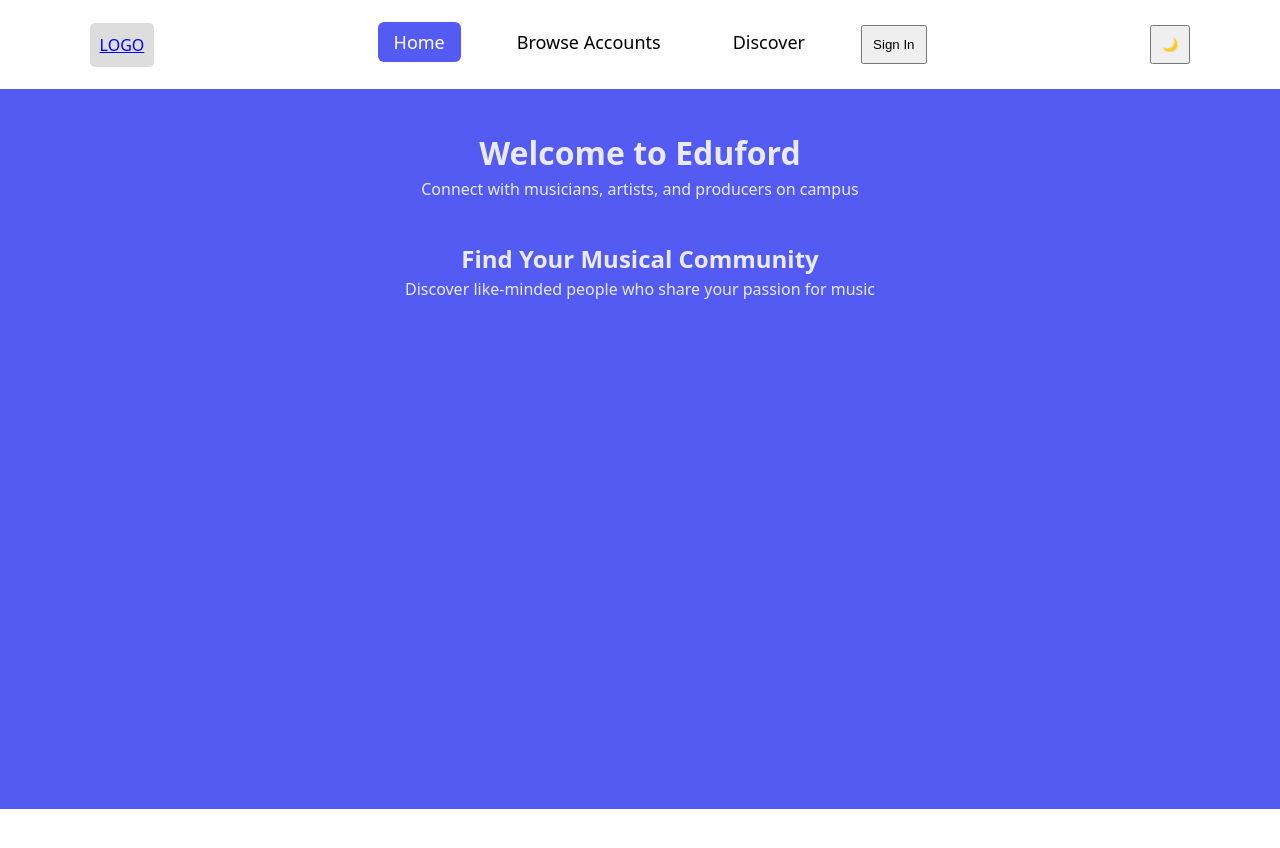
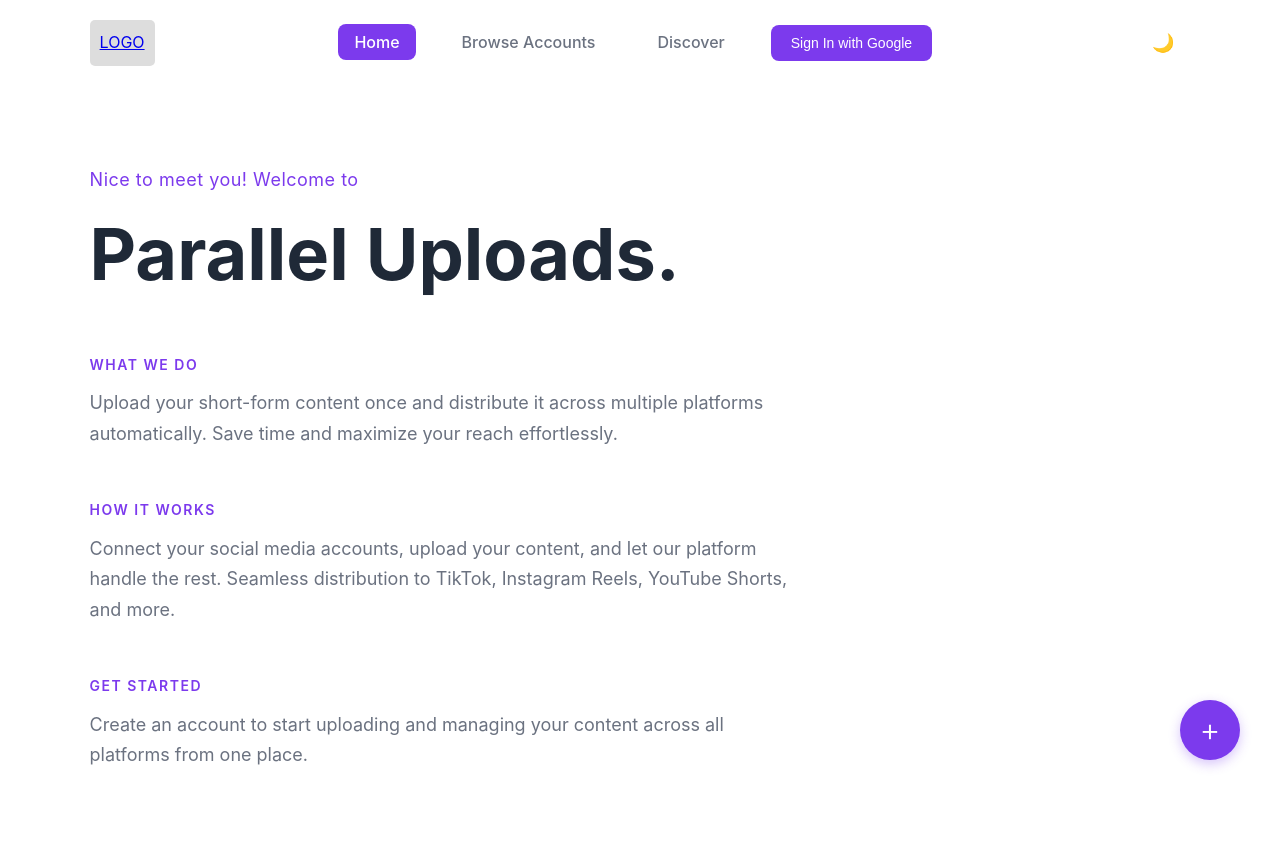
Before and after one commit to azimusmanov/disc-app, a React (Vite) app: page / in a window 1280 px wide. Shown: the top 848 px of the page. Before the commit the page ends 809 px from the top, so only its background shows below. Built offline with nearby package versions, Linux system fonts and the light colour scheme; no server answers.

Commit message:
Changed Aesthetics of website, templated a post button

```diff
--- a/src/App.css
+++ b/src/App.css
@@ -5,21 +5,122 @@
 }
 
 .main-content {
-  min-height: calc(100vh - 80px); /* Adjust based on navbar height */
+  min-height: calc(100vh - 80px);
 }
 
 .coming-soon {
-  display: flex;
-  justify-content: center;
-  align-items: center;
-  height: 50vh;
-  font-size: 1.5rem;
-  color: #666;
-  text-align: center;
+  padding: 80px 7%;
+  min-height: calc(100vh - 80px);
+  animation: fadeInUp 0.6s ease-out;
 }
 
-.dark .coming-soon {
-  color: #ccc;
+.coming-soon h3 {
+  font-size: 18px;
+  color: #7c3aed;
+  font-weight: 400;
+  margin-bottom: 20px;
+  letter-spacing: 0.5px;
+}
+
+.coming-soon h1 {
+  font-size: 72px;
+  font-weight: 700;
+  color: #1f2937;
+  line-height: 1.1;
+  margin-bottom: 20px;
+}
+
+.coming-soon p {
+  font-size: 18px;
+  color: #6b7280;
+  line-height: 1.7;
+  max-width: 700px;
+}
+
+@keyframes fadeInUp {
+  from {
+    opacity: 0;
+    transform: translateY(30px);
+  }
+  to {
+    opacity: 1;
+    transform: translateY(0);
+  }
+}
+
+.dark .coming-soon h3 {
+  color: #a78bfa;
+}
+
+.dark .coming-soon h1 {
+  color: #f9fafb;
+}
+
+.dark .coming-soon p {
+  color: #9ca3af;
+}
+
+.floating-upload-btn {
+  position: fixed;
+  bottom: 40px;
+  right: 40px;
+  width: 60px;
+  height: 60px;
+  background: #7c3aed;
+  border-radius: 50%;
+  display: flex;
+  align-items: center;
+  justify-content: center;
+  cursor: pointer;
+  transition: all 0.3s ease;
+  box-shadow: 0 4px 12px rgba(124, 58, 237, 0.3);
+  text-decoration: none;
+  overflow: hidden;
+  z-index: 1000;
+}
+
+.floating-upload-btn:hover {
+  width: 120px;
+  border-radius: 30px;
+  background: #6d28d9;
+  box-shadow: 0 6px 20px rgba(124, 58, 237, 0.4);
+}
+
+.plus-icon {
+  font-size: 32px;
+  color: white;
+  font-weight: 300;
+  transition: all 0.3s ease;
+  position: absolute;
+}
+
+.floating-upload-btn:hover .plus-icon {
+  opacity: 0;
+  transform: rotate(90deg);
+}
+
+.upload-text {
+  font-size: 16px;
+  color: white;
+  font-weight: 500;
+  opacity: 0;
+  transition: all 0.3s ease;
+  position: absolute;
+}
+
+.floating-upload-btn:hover .upload-text {
+  opacity: 1;
+}
+
+@keyframes fadeInUp {
+  from {
+    opacity: 0;
+    transform: translateY(30px);
+  }
+  to {
+    opacity: 1;
+    transform: translateY(0);
+  }
 }
 
 .logo:hover {
--- a/src/App.jsx
+++ b/src/App.jsx
@@ -16,10 +16,33 @@ function AppContent() {
         <Routes>
           <Route path="/" element={<Home />} />
           <Route path="/browse-accounts" element={<BrowseAccounts />} />
-          <Route path="/discover" element={<div className="coming-soon">Discover page coming soon...</div>} />
-          <Route path="/your-account" element={<div className="coming-soon">Your Account page coming soon...</div>} />
+          <Route path="/upload" element={
+            <div className="coming-soon">
+              <p>This page will allow you to simultaneously post videos</p>
+            </div>
+          } />
+          <Route path="/discover" element={
+            <div className="coming-soon">
+              <h3>Coming Soon</h3>
+              <h1>Discover Page.</h1>
+              <p>Find trending content and explore new creators across all platforms.</p>
+            </div>
+          } />
+          <Route path="/your-account" element={
+            <div className="coming-soon">
+              <h3>Your Dashboard</h3>
+              <h1>Manage Your Content.</h1>
+              <p>View analytics, schedule uploads, and manage your connected platforms all in one place.</p>
+            </div>
+          } />
         </Routes>
       </main>
+
+      {/* Floating upload button */}
+      <a href="/upload" className="floating-upload-btn">
+        <span className="plus-icon">+</span>
+        <span className="upload-text">Post</span>
+      </a>
     </div>
   )
 }
--- a/src/components/navbar/Navbar.css
+++ b/src/components/navbar/Navbar.css
@@ -3,9 +3,9 @@
     display: flex;
     align-items: center;
     justify-content: space-between;
-    background: #ffffff;
-    padding: 15px 7%;
-    transition: 0.5s;
+    background: transparent;
+    padding: 20px 7%;
+    transition: 0.3s;
 }
 
 .logo{
@@ -17,31 +17,65 @@ ul{
     flex: 1;
     list-style: none;
     text-align: center;
+    display: flex;
+    align-items: center;
+    justify-content: center;
 }
 
 ul li{
     display: inline-block;
-    margin: 10px 20px;
-    font-size: 18px;
+    margin: 0 15px;
+    font-size: 16px;
 }
 
 ul li a{
     text-decoration: none;
-    color: black;
+    color: #6b7280;
     padding: 8px 16px;
-    border-radius: 6px;
+    border-radius: 8px;
     transition: all 0.3s ease;
     cursor: pointer;
+    font-weight: 500;
 }
 
 ul li a:hover{
-    background: rgba(83, 91, 242, 0.1);
-    color: #535bf2;
+    background: rgba(124, 58, 237, 0.1);
+    color: #7c3aed;
 }
 
 ul li a.active{
-    background: #535bf2;
+    background: #7c3aed;
     color: white;
+}
+
+ul li button{
+    background: #7c3aed;
+    color: white;
+    border: none;
+    border-radius: 8px;
+    font-weight: 500;
+    transition: all 0.3s ease;
+    font-size: 14px;
+    padding: 10px 20px;
+}
+
+ul li button:hover{
+    background: #6d28d9;
+    transform: translateY(-1px);
+}
+
+.logout-btn{
+    background: transparent !important;
+    color: #6b7280 !important;
+    border: 1px solid #6b7280 !important;
+    margin-left: 10px;
+    padding: 10px 20px !important;
+}
+
+.logout-btn:hover{
+    background: rgba(124, 58, 237, 0.1) !important;
+    color: #7c3aed !important;
+    border-color: #7c3aed !important;
 }
 
 .toggle-icon{
@@ -50,61 +84,58 @@ ul li a.active{
     margin-left: 40px;
 }
 
-.search-box{
-    display: flex;
-    align-items: center;
-    background: #242424;
-    padding: 10px 20px;
-    border-radius: 50px;
+.theme-toggle{
+    background: transparent;
+    color: white;
+    border: none;
+    border-radius: 8px;
+    padding: 10px 16px;
+    cursor: pointer;
+    font-size: 18px;
+    transition: all 0.3s ease;
+    margin-left: 20px;
 }
 
-.search-box input{
-    padding: 6px;
-    background: transparent;
-    border: 0;
-    outline: 0;
-    color: white;
-    font-size: 18px;
-    max-width: 200px;
+.theme-toggle:hover{
+    background: rgba(124, 58, 237, 0.1);
+    transform: translateY(-1px);
 }
 
-.search-box input::placeholder{
+.dark .navbar{
+    background: transparent;
+    color: #fff;
+}
+
+.dark ul li a{
+    color: #9ca3af;
+}
+
+.dark ul li a:hover{
+    background: rgba(124, 58, 237, 0.2);
+    color: #a78bfa;
+}
+
+.dark ul li a.active{
+    background: #7c3aed;
     color: white;
 }
 
-.search-box img{
-    width: 20px;
-    cursor: pointer;
-}
-
-.dark .navbar{
-    background: #000;
-    color: #fff;
-}
-
-.dark .search-box{
-    background: #fff;
-}
-
-.dark .search-box input{
-    background: #fff;
-    color: #222;
-}
-
-.dark .search-box input::placeholder{
-    color: #222;
-}
-
-.dark ul li a{
+.dark ul li button{
+    background: #7c3aed;
     color: white;
 }
 
-.dark ul li a:hover{
-    background: rgba(100, 108, 255, 0.2);
-    color: #646cff;
+.dark ul li button:hover{
+    background: #6d28d9;
 }
 
-.dark ul li a.active{
-    background: #646cff;
-    color: white;
+.dark .logout-btn{
+    color: #9ca3af !important;
+    border-color: #9ca3af !important;
 }
+
+.dark .logout-btn:hover{
+    background: rgba(124, 58, 237, 0.2) !important;
+    color: #a78bfa !important;
+    border-color: #a78bfa !important;
+}
--- a/src/components/navbar/Navbar.jsx
+++ b/src/components/navbar/Navbar.jsx
@@ -20,13 +20,22 @@ const Navbar = () => {
         <li><Link to="/" className={location.pathname === '/' ? 'active' : ''}>Home</Link></li>
         <li><Link to="/browse-accounts" className={location.pathname === '/browse-accounts' ? 'active' : ''}>Browse Accounts</Link></li>
         <li><Link to="/discover" className={location.pathname === '/discover' ? 'active' : ''}>Discover</Link></li>
-        <li>{user ?
-          <Link to="/your-account" className={location.pathname === '/your-account' ? 'active' : ''}>Your Account</Link> :
-          <button className={location.signInButton} onClick={signInWithGoogle} style={{padding: '10px'}}>
-            <p>Sign In</p>
-          </button>}</li>
+        <li>
+          {user ? (
+            <>
+              <Link to="/your-account" className={location.pathname === '/your-account' ? 'active' : ''}>Your Account</Link>
+              <button onClick={signOut} className="logout-btn">
+                Logout
+              </button>
+            </>
+          ) : (
+            <button onClick={signInWithGoogle} style={{padding: '10px 20px', cursor: 'pointer'}}>
+              Sign In with Google
+            </button>
+          )}
+        </li>
       </ul>
-      <button onClick={toggleTheme} style={{padding: '10px'}}>
+      <button onClick={toggleTheme} className="theme-toggle">
         {theme === 'light' ? '🌙' : '☀️'}
       </button>
     </div>
--- a/src/index.css
+++ b/src/index.css
@@ -1,6 +1,6 @@
 :root {
-  font-family: system-ui, Avenir, Helvetica, Arial, sans-serif;
-  line-height: 1.5;
+  font-family: 'Inter', -apple-system, BlinkMacSystemFont, 'Segoe UI', system-ui, sans-serif;
+  line-height: 1.6;
   font-weight: 400;
 
   color-scheme: light dark;
@@ -21,13 +21,12 @@
 .container{
   width: 100vw;
   min-height: 100vh;
-  background: #535bf2;
-  transition: 0.5s;
+  background: #ffffff;
+  transition: 0.3s;
 }
 
-
 .container.dark{
-  background: #222;
+  background: #0a0e27;
 }
 
 /*
--- a/src/pages/Home.css
+++ b/src/pages/Home.css
@@ -0,0 +1,94 @@
+.home-page {
+  padding: 80px 7%;
+  min-height: calc(100vh - 80px);
+}
+
+.hero-section {
+  max-width: 900px;
+}
+
+.greeting {
+  font-size: 18px;
+  color: #7c3aed;
+  font-weight: 400;
+  margin-bottom: 20px;
+  letter-spacing: 0.5px;
+  animation: fadeInUp 0.6s ease-out;
+}
+
+.hero-title {
+  font-size: 72px;
+  font-weight: 700;
+  color: #1f2937;
+  margin-bottom: 60px;
+  line-height: 1.1;
+  animation: fadeInUp 0.8s ease-out;
+}
+
+.info-section {
+  margin-bottom: 50px;
+  animation: fadeInUp 1s ease-out;
+  animation-fill-mode: both;
+}
+
+.info-section:nth-child(3) {
+  animation-delay: 0.2s;
+}
+
+.info-section:nth-child(4) {
+  animation-delay: 0.4s;
+}
+
+.info-section:nth-child(5) {
+  animation-delay: 0.6s;
+}
+
+@keyframes fadeInUp {
+  from {
+    opacity: 0;
+    transform: translateY(30px);
+  }
+  to {
+    opacity: 1;
+    transform: translateY(0);
+  }
+}
+
+.section-heading {
+  font-size: 14px;
+  color: #7c3aed;
+  font-weight: 600;
+  letter-spacing: 1.5px;
+  margin-bottom: 12px;
+}
+
+.section-text {
+  font-size: 18px;
+  color: #6b7280;
+  line-height: 1.7;
+  max-width: 700px;
+}
+
+/* Dark theme */
+.home-page.dark .hero-title {
+  color: #f9fafb;
+}
+
+.home-page.dark .greeting,
+.home-page.dark .section-heading {
+  color: #a78bfa;
+}
+
+.home-page.dark .section-text {
+  color: #9ca3af;
+}
+
+@media (max-width: 768px) {
+  .hero-title {
+    font-size: 48px;
+  }
+
+  .section-text {
+    font-size: 16px;
+  }
+}
--- a/src/pages/Home.jsx
+++ b/src/pages/Home.jsx
@@ -1,16 +1,38 @@
 import React from 'react'
 import { useTheme } from '../contexts/ThemeContext'
+import './Home.css'
 
 const Home = () => {
   const { theme } = useTheme()
 
   return (
-    <div className={theme} style={{ padding: '40px', textAlign: 'center' }}>
-      <h1>Welcome to Eduford</h1>
-      <p>Connect with musicians, artists, and producers on campus</p>
-      <div style={{ marginTop: '40px' }}>
-        <h2>Find Your Musical Community</h2>
-        <p>Discover like-minded people who share your passion for music</p>
+    <div className={`home-page ${theme}`}>
+      <div className="hero-section">
+        <h3 className="greeting">Nice to meet you! Welcome to</h3>
+        <h1 className="hero-title">Parallel Uploads.</h1>
+
+        <div className="info-section">
+          <h2 className="section-heading">WHAT WE DO</h2>
+          <p className="section-text">
+            Upload your short-form content once and distribute it across multiple platforms automatically.
+            Save time and maximize your reach effortlessly.
+          </p>
+        </div>
+
+        <div className="info-section">
+          <h2 className="section-heading">HOW IT WORKS</h2>
+          <p className="section-text">
+            Connect your social media accounts, upload your content, and let our platform handle the rest.
+            Seamless distribution to TikTok, Instagram Reels, YouTube Shorts, and more.
+          </p>
+        </div>
+
+        <div className="info-section">
+          <h2 className="section-heading">GET STARTED</h2>
+          <p className="section-text">
+            Create an account to start uploading and managing your content across all platforms from one place.
+          </p>
+        </div>
       </div>
     </div>
   )
```
Also changed, not shown: src/pages/BrowseAccounts.css (+71 -0 lines), src/pages/BrowseAccounts.jsx (+7 -9 lines).
